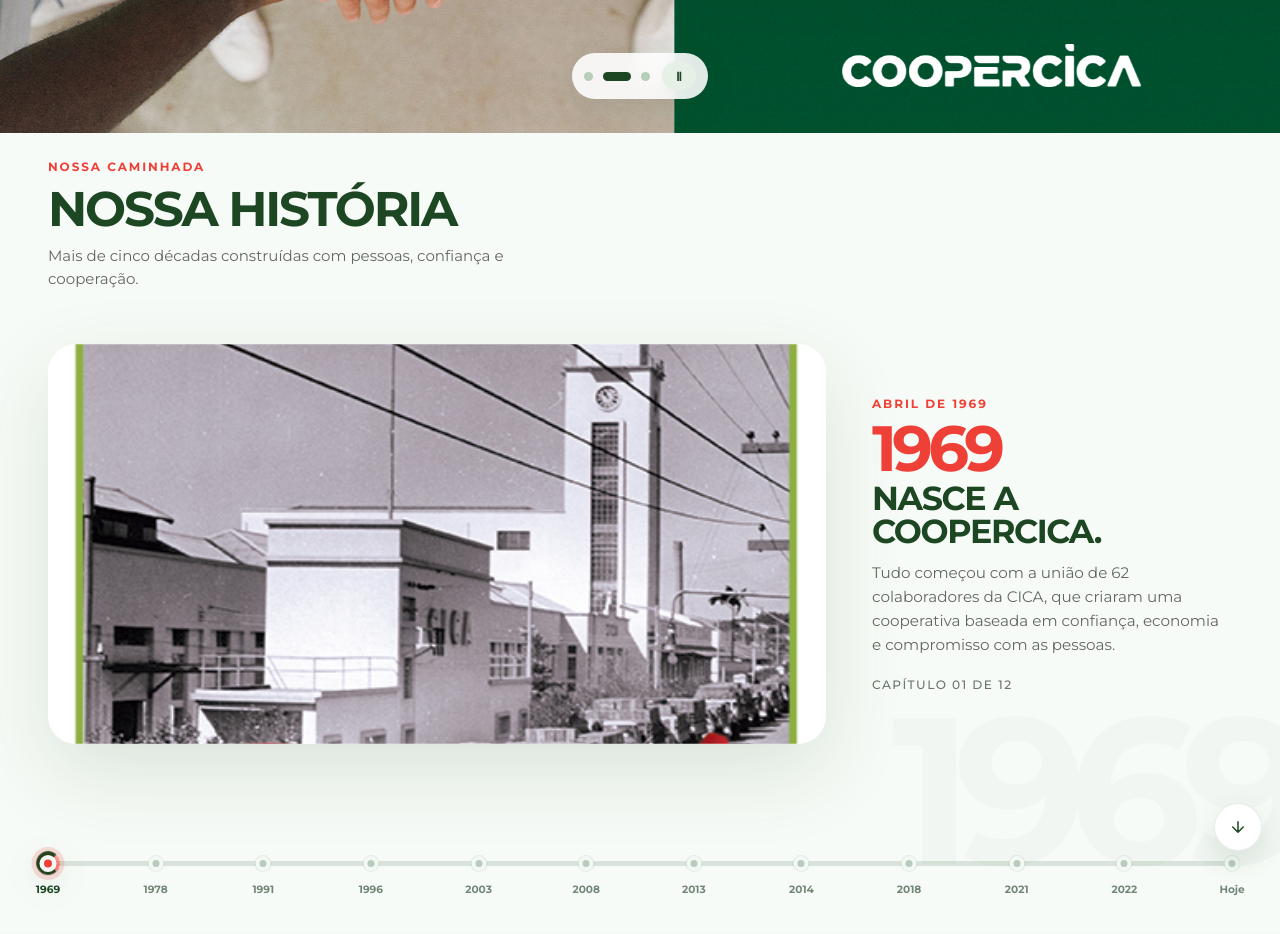
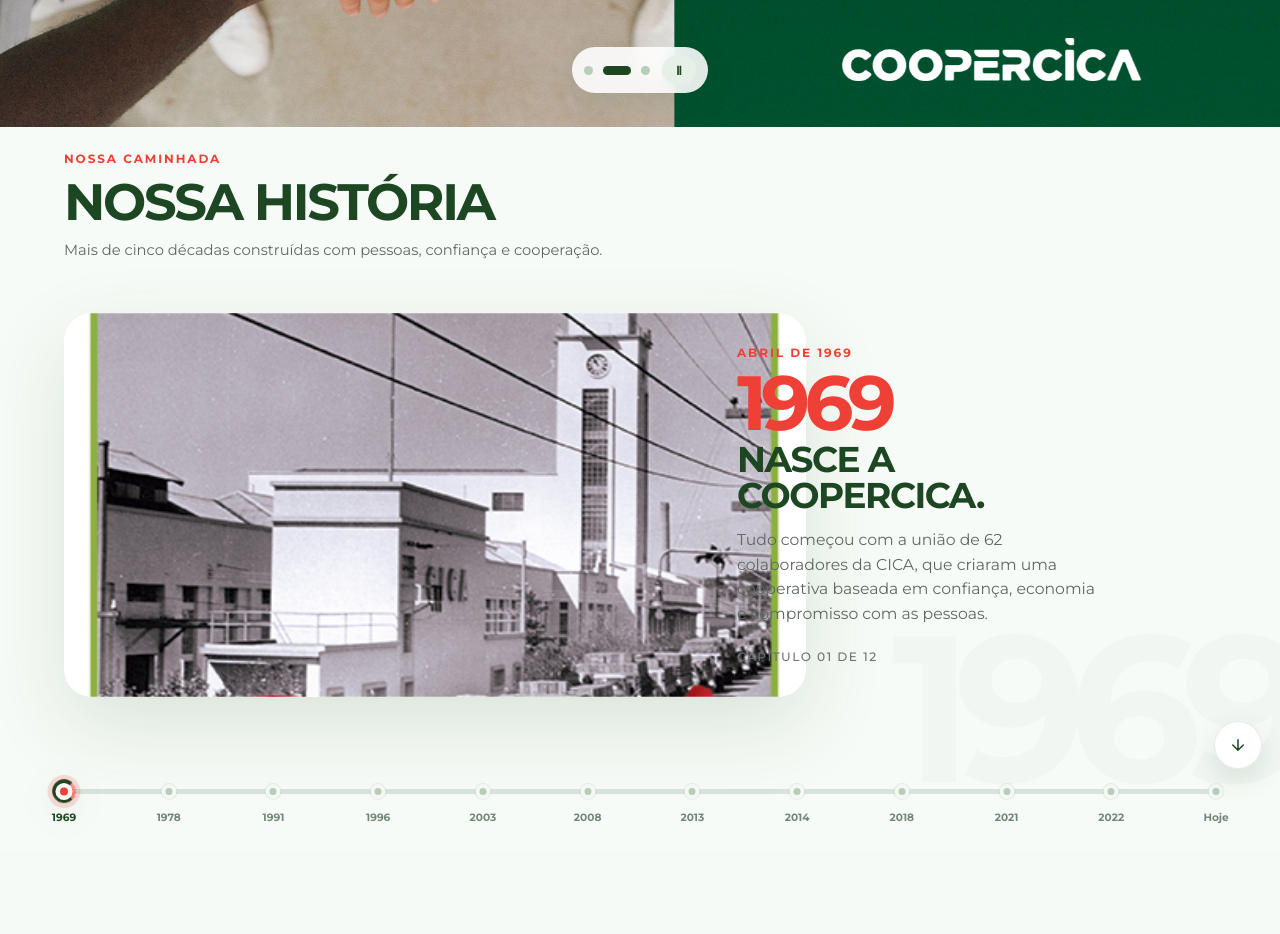
Before and after one commit to mchrystret-prog/coopercica-platform, a Next.js app: page / in a window 1280 px wide. Shown: the part 500-1434 px from the top of the page. Built offline with nearby package versions, Linux system fonts and the light colour scheme.

Commit message:
Refina layout do AppShowcase em notebooks

```diff
--- a/app/globals.css
+++ b/app/globals.css
@@ -86,3 +86,22 @@
 }
 @media(max-width:900px){.shell{width:min(100% - 30px,1280px)}.menu-button{display:block}.nav{position:absolute;top:84px;left:0;right:0;display:none;flex-direction:column;align-items:stretch;padding:25px;background:var(--green-50)}.nav.open{display:flex}.hero{min-height:620px}.section{padding:88px 0}.split,.store-stage,.footer-grid{grid-template-columns:1fr}.feature-visual{height:420px}.store-stage{min-height:0}.store-photo{min-height:420px}.section-heading,.admin-header{align-items:flex-start;flex-direction:column}.magazine-grid{grid-template-columns:1fr 1fr}.admin-shell{grid-template-columns:1fr}.admin-shell aside{display:none}.admin-page{padding:30px}.dashboard-grid,.admin-panels,.analytics-grid{grid-template-columns:1fr}.admin-table{overflow:auto}.admin-table-head,.admin-table-row{min-width:760px}.settings-form{grid-template-columns:1fr}}
 @media(max-width:600px){.hero h1{font-size:43px}.magazine-grid{grid-template-columns:1fr}.store-info{padding:31px}.section h2{font-size:38px}.hero-content{justify-content:flex-end;padding-bottom:105px}.feature-visual{height:370px;padding:30px}.store-photo{padding:28px}.store-photo h3{font-size:29px}}
+
+/* Notebook landscape: melhora densidade e mantém a experiência das demais telas. */
+@media (min-width: 961px) and (max-width: 1450px) and (max-height: 820px) {
+  .shell { width: min(1180px, calc(100% - 48px)); }
+  .section { padding: 92px 0; }
+  .split { gap: clamp(48px, 5vw, 72px); }
+  .section h2 { font-size: clamp(36px, 3.7vw, 54px); margin: 12px 0 22px; }
+  .lead { font-size: 17px; line-height: 1.62; }
+  .section-heading { margin-bottom: 42px; }
+  .feature-visual { height: min(500px, calc(100svh - 210px)); padding: 36px; }
+  .store-stage { min-height: 500px; }
+  .store-photo { min-height: 500px; padding: 36px; }
+  .store-info { padding: 42px; }
+  .store-info h3 { font-size: 32px; }
+  .magazine-grid { gap: 18px; }
+  .magazine-card { padding: 12px; }
+  .cover { padding: 20px; }
+  .internal-hero { padding: 96px 0; }
+}
--- a/components/layout/Footer.module.css
+++ b/components/layout/Footer.module.css
@@ -130,3 +130,10 @@
     align-items: flex-start;
   }
 }
+
+@media (min-width: 901px) and (max-width: 1450px) and (max-height: 820px) {
+  .footer { padding-top: 68px; }
+  .grid { gap: clamp(28px, 4vw, 56px); }
+  .intro p { margin: 20px 0 22px; }
+  .bottom { margin-top: 50px; }
+}
--- a/components/layout/Header.module.css
+++ b/components/layout/Header.module.css
@@ -151,3 +151,11 @@
     justify-content: center;
   }
 }
+
+@media (min-width: 961px) and (max-width: 1450px) and (max-height: 820px) {
+  .inner { min-height: 76px; }
+  .logo { height: 40px; }
+  .nav { gap: clamp(18px, 1.8vw, 28px); }
+  .nav > a:not(.cta) { font-size: 0.88rem; }
+  .cta { min-height: 42px; padding-inline: 17px; }
+}
--- a/components/sections/AppShowcase.module.css
+++ b/components/sections/AppShowcase.module.css
@@ -5,7 +5,7 @@
 
 .stage {
   display: grid;
-  min-height: 100svh;
+  min-height: calc(100svh - 82px);
   align-items: center;
   overflow: hidden;
   background: #ffffff;
@@ -29,7 +29,7 @@
 
 .phone {
   position: relative;
-  width: min(350px, 100%, calc((100svh - 150px) * 0.4615));
+  width: min(350px, 100%, calc((100svh - 190px) * 0.4615));
   aspect-ratio: 9 / 19.5;
   padding: 12px;
   overflow: hidden;
@@ -87,9 +87,7 @@
   will-change: opacity, transform, filter;
 }
 
-.screenImage:first-child {
-  opacity: 1;
-}
+.screenImage:first-child { opacity: 1; }
 
 .phoneProgress {
   display: flex;
@@ -123,21 +121,21 @@
 
 .copyViewport {
   position: relative;
-  min-height: 520px;
+  min-height: 440px;
 }
 
 .copy {
   position: absolute;
-  inset: 50% 0 auto;
+  top: 50%;
+  right: 0;
+  left: 0;
   max-width: 720px;
   opacity: 0;
-  transform: translateY(-50%);
+  translate: 0 -50%;
   will-change: opacity, transform, filter;
 }
 
-.copy:first-child {
-  opacity: 1;
-}
+.copy:first-child { opacity: 1; }
 
 .stepNumber {
   display: block;
@@ -209,9 +207,7 @@
   transition: transform 0.2s ease;
 }
 
-.storeBadgesLinks a:hover {
-  transform: translateY(-2px);
-}
+.storeBadgesLinks a:hover { transform: translateY(-2px); }
 
 .storeBadgesLinks img {
   display: block;
@@ -220,43 +216,89 @@
   object-fit: contain;
 }
 
-@media (min-width: 901px) and (max-height: 820px) {
-
+/* Desktop compacto e notebooks, inclusive 1366 × 768. */
+@media (min-width: 901px) and (max-width: 1450px) {
   .layout {
-    width: min(1180px, calc(100% - 56px));
-    grid-template-columns: 300px minmax(0,1fr);
-    gap:56px;
+    width: min(1160px, calc(100% - 56px));
+    grid-template-columns: minmax(250px, 290px) minmax(0, 1fr);
+    gap: clamp(42px, 5vw, 68px);
   }
 
   .phone {
-  width: 300px;
-  max-width: 100%;
+    width: min(278px, 100%, calc((100svh - 190px) * 0.4615));
     padding: 9px;
     border-radius: 44px;
   }
 
-.contentColumn {
-  gap: 24px;
+  .phoneTop {
+    top: 14px;
+    height: 22px;
   }
 
-.copyViewport {
-  min-height: 470px;
-}
+  .screen { border-radius: 35px; }
+  .contentColumn { gap: 20px; }
+  .copyViewport { min-height: 410px; }
 
   .copy h2 {
-  max-width: 600px;
-  font-size: clamp(2.2rem, 3.4vw, 3.5rem);
+    max-width: 610px;
+    font-size: clamp(2.2rem, 3.45vw, 3.55rem);
   }
 
   .copy p {
     max-width: 540px;
-  font-size: 1rem;
-  line-height: 1.6;
-}
-  .storeBadgesLinks img {
-    height: 44px;
+    margin-top: 18px;
+    font-size: 0.98rem;
+    line-height: 1.62;
   }
 
+  .stepNumber { margin-bottom: 20px; }
+  .storeBadgesLinks img { height: 46px; }
+}
+
+/* Ajustes verticais sem alterar desktops e monitores mais altos. */
+@media (min-width: 901px) and (max-height: 820px) {
+  .stage { min-height: calc(100svh - 82px); }
+
+  .layout {
+    width: min(1120px, calc(100% - 48px));
+    grid-template-columns: minmax(235px, 270px) minmax(0, 1fr);
+    gap: clamp(36px, 4vw, 56px);
+  }
+
+  .phone {
+    width: min(252px, 100%, calc((100svh - 176px) * 0.4615));
+    padding: 8px;
+    border-radius: 40px;
+  }
+
+  .phoneTop {
+    top: 13px;
+    height: 20px;
+  }
+
+  .screen { border-radius: 32px; }
+  .phoneColumn { gap: 12px; }
+  .copyViewport { min-height: 350px; }
+  .contentColumn { gap: 14px; }
+
+  .stepNumber { margin-bottom: 16px; }
+  .stepEyebrow { margin-bottom: 10px; }
+
+  .copy h2 {
+    max-width: 600px;
+    font-size: clamp(2rem, 3.15vw, 3.2rem);
+    line-height: 0.98;
+  }
+
+  .copy p {
+    max-width: 520px;
+    margin-top: 16px;
+    font-size: 0.94rem;
+    line-height: 1.55;
+  }
+
+  .storeBadges { gap: 9px; }
+  .storeBadgesLinks img { height: 42px; }
 }
 
 @media (max-width: 900px) {
@@ -272,13 +314,8 @@
     gap: 58px;
   }
 
-.phone{
-    width:260px;
-}
-
-  .contentColumn {
-    gap: 34px;
-  }
+  .phone { width: min(310px, 78vw); }
+  .contentColumn { gap: 34px; }
 
   .copyViewport {
     display: grid;
@@ -288,59 +325,35 @@
 
   .copy {
     position: relative;
-    inset: auto;
+    top: auto;
+    right: auto;
+    left: auto;
     max-width: none;
     opacity: 1 !important;
     filter: none !important;
+    translate: none;
     transform: none !important;
   }
 
-  .copy h2 {
-    font-size: clamp(2.2rem, 10vw, 3.5rem);
-  }
-
-  .storeBadges {
-    margin-top: 6px;
-  }
-
-  .storeBadgesLinks {
-    flex-wrap: wrap;
-  }
-
-  .storeBadgesLinks img {
-    height: 46px;
-  }
+  .copy h2 { font-size: clamp(2.2rem, 10vw, 3.5rem); }
+  .storeBadges { margin-top: 6px; }
+  .storeBadgesLinks { flex-wrap: wrap; }
+  .storeBadgesLinks img { height: 46px; }
 }
 
 @media (max-width: 520px) {
-  .stage {
-    padding: 64px 0;
-  }
-
-  .layout {
-    gap: 46px;
-  }
-
-  .phone {
-    width: min(282px, 84vw);
-  }
-
-  .copyViewport {
-    gap: 44px;
-  }
-
-  .copy h2 {
-    font-size: clamp(2rem, 11vw, 3rem);
-  }
+  .stage { padding: 64px 0; }
+  .layout { gap: 46px; }
+  .phone { width: min(282px, 84vw); }
+  .copyViewport { gap: 44px; }
+  .copy h2 { font-size: clamp(2rem, 11vw, 3rem); }
 
   .copy p {
     font-size: 1rem;
     line-height: 1.62;
   }
 
-  .storeBadgesLinks img {
-    height: 42px;
-  }
+  .storeBadgesLinks img { height: 42px; }
 }
 
 @media (prefers-reduced-motion: reduce) {
--- a/components/sections/AppShowcase.tsx
+++ b/components/sections/AppShowcase.tsx
@@ -78,9 +78,9 @@ export function AppShowcase() {
           scrollTrigger: {
             trigger: section,
             start: "top top",
-            end: () => `+=${window.innerHeight * 1.85}`,
+            end: () => `+=${window.innerHeight * 2}`,
             pin: stage,
-            scrub: 0.42,
+            scrub: 0.35,
             anticipatePin: 1,
             invalidateOnRefresh: true,
             snap: {
@@ -102,7 +102,7 @@ export function AppShowcase() {
           },
         });
 
-        timeline.to({}, { duration: 0.25 });
+        timeline.to({}, { duration: 0.18 });
 
         for (let index = 1; index < appShowcaseItems.length; index += 1) {
           const previousImage = images[index - 1];
@@ -187,7 +187,7 @@ export function AppShowcase() {
               },
               "<",
             )
-            .to({}, { duration: 0.2 });
+            .to({}, { duration: 0.18 });
         }
 
         const observer = new ResizeObserver(() => ScrollTrigger.refresh());
--- a/components/sections/History.module.css
+++ b/components/sections/History.module.css
@@ -555,3 +555,54 @@
     animation: none !important;
   }
 }
+
+/* Mantém a narrativa horizontal confortável em notebooks baixos. */
+@media (min-width: 901px) and (max-width: 1450px) and (max-height: 820px) {
+  .history,
+  .track,
+  .slide {
+    min-height: calc(100svh - 76px);
+    height: calc(100svh - 76px);
+  }
+
+  .topbar {
+    padding: 24px clamp(24px, 5vw, 72px) 14px;
+  }
+
+  .heading {
+    max-width: 680px;
+    font-size: clamp(2.15rem, 4vw, 4.25rem);
+  }
+
+  .headingSupport {
+    max-width: 560px;
+    margin-top: 10px;
+    font-size: 0.92rem;
+    line-height: 1.55;
+  }
+
+  .slide {
+    grid-template-columns: minmax(0, 1.12fr) minmax(320px, 0.88fr);
+    gap: clamp(32px, 5vw, 72px);
+    padding: clamp(118px, 16vh, 145px) clamp(24px, 5vw, 72px)
+      clamp(88px, 12vh, 112px);
+  }
+
+  .media {
+    width: min(58vw, 760px);
+    height: min(48vh, 430px);
+    border-radius: 28px;
+  }
+
+  .year { font-size: clamp(3.5rem, 6vw, 6.5rem); }
+  .content h3 { font-size: clamp(1.8rem, 2.8vw, 3.15rem); margin-bottom: 14px; }
+  .content p { font-size: 0.98rem; line-height: 1.58; }
+  .counter { margin-top: 22px; }
+
+  .journey {
+    right: clamp(24px, 5vw, 72px);
+    bottom: 16px;
+    left: clamp(24px, 5vw, 72px);
+    height: 66px;
+  }
+}
--- a/components/sections/Pharmacy.module.css
+++ b/components/sections/Pharmacy.module.css
@@ -186,3 +186,16 @@
     scroll-behavior: auto;
   }
 }
+@media (min-width: 1101px) and (max-width: 1450px) and (max-height: 820px) {
+  .section { padding: 92px 0; }
+  .shell {
+    width: min(1180px, calc(100% - 48px));
+    grid-template-columns: minmax(0, 1.12fr) minmax(360px, 0.88fr);
+    gap: clamp(48px, 5vw, 72px);
+  }
+  .content h2 { font-size: clamp(2.7rem, 4vw, 4.15rem); }
+  .description { margin-top: 22px; font-size: 1rem; line-height: 1.68; }
+  .highlights { margin-top: 30px; gap: 15px 24px; }
+  .actions { margin-top: 32px; }
+  .image { max-height: 540px; }
+}
--- a/components/ui/SectionHeading.module.css
+++ b/components/ui/SectionHeading.module.css
@@ -52,3 +52,8 @@
     grid-template-columns: 1fr;
   }
 }
+
+@media (min-width: 901px) and (max-width: 1450px) and (max-height: 820px) {
+  .heading { margin-bottom: 52px; gap: clamp(28px, 5vw, 70px); }
+  .heading p { line-height: 1.6; }
+}
```
Also changed, not shown: 2 other files (tests, documents, lock files or other folders). Lines whose indentation alone changed are shown as unchanged.
